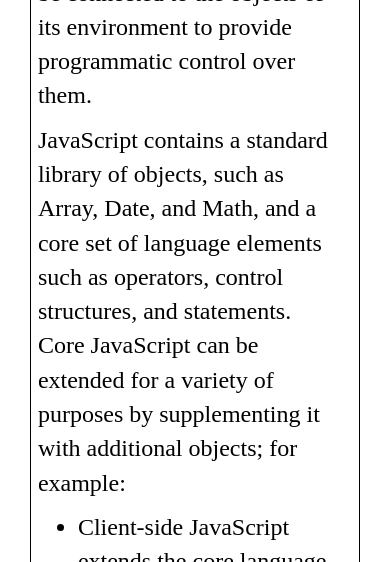
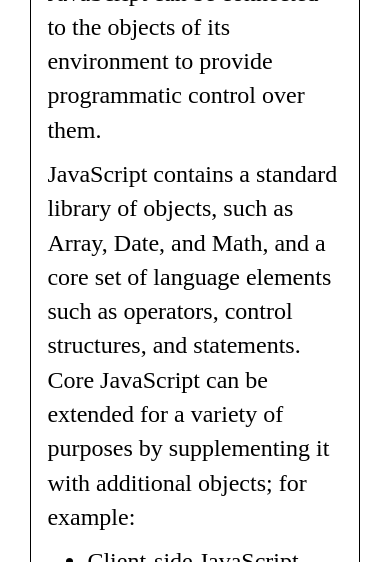
Before and after one commit to shilpe26/Document-Page, a plain HTML site: page index.html in a window 390 px wide. Shown: the part 732-1294 px from the top of the page. Drawn offline with nearby package versions, Linux system fonts and the light colour scheme.

Commit message:
Updated commits

```diff
--- a/style.css
+++ b/style.css
@@ -31,7 +31,7 @@ html{
     justify-content: flex-start;
     justify-self: left;
     display: block;
-  padding: 10px 30px;
+  padding: 5px 20px;
   color: #263238;
   text-decoration: none;
   cursor: pointer;
@@ -193,10 +193,6 @@ html{
   }
 }
 
-@media only screen and (max-width: 400px) {
-  #main-doc {
-    margin-left: -10px;
-  }
 
   code {
     margin-left: -20px;
```
